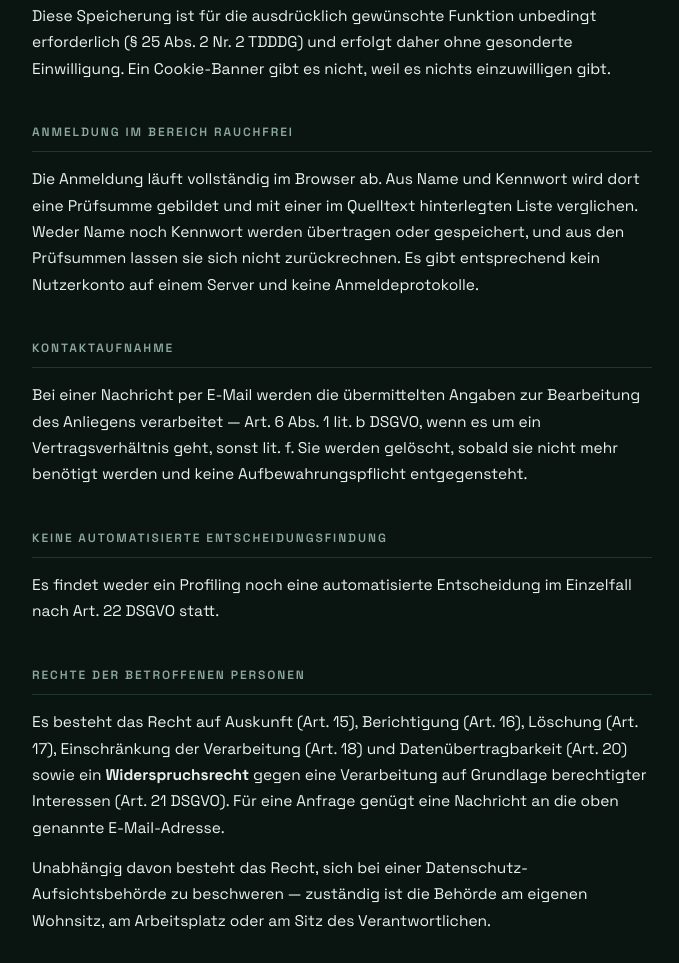
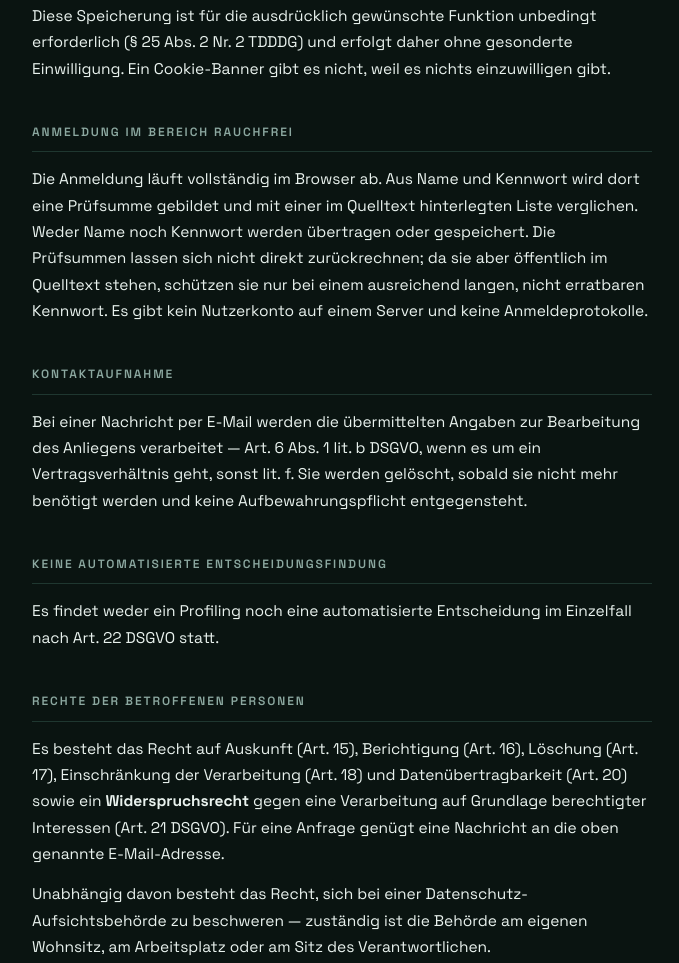
Before and after one commit to mschadwell-ops/scarnet.de, a plain HTML site: page datenschutz.html in a window 1280 px wide. Shown: the part 2313-3276 px from the top of the page, without its empty margins (298-977 px from the left). Drawn offline with Linux system fonts and the light colour scheme.

Commit message:
Datenschutz: Hinweis zu Prüfsummen präzisiert, Stand November 2026

```diff
--- a/datenschutz.html
+++ b/datenschutz.html
@@ -258,9 +258,11 @@
   <p>
     Die Anmeldung läuft vollständig im Browser ab. Aus Name und Kennwort wird
     dort eine Prüfsumme gebildet und mit einer im Quelltext hinterlegten Liste
-    verglichen. Weder Name noch Kennwort werden übertragen oder gespeichert,
-    und aus den Prüfsummen lassen sie sich nicht zurückrechnen. Es gibt
-    entsprechend kein Nutzerkonto auf einem Server und keine Anmeldeprotokolle.
+    verglichen. Weder Name noch Kennwort werden übertragen oder gespeichert.
+    Die Prüfsummen lassen sich nicht direkt zurückrechnen; da sie aber
+    öffentlich im Quelltext stehen, schützen sie nur bei einem ausreichend
+    langen, nicht erratbaren Kennwort. Es gibt kein Nutzerkonto auf einem
+    Server und keine Anmeldeprotokolle.
   </p>
 
   <h2>Kontaktaufnahme</h2>
@@ -300,7 +302,7 @@
   </p>
 
   <p class="stand">
-    Stand: August 2026 · <a href="/impressum.html">Impressum</a>
+    Stand: November 2026 · <a href="/impressum.html">Impressum</a>
     · <a href="/">Zurück zur Startseite</a>
   </p>
 
```
